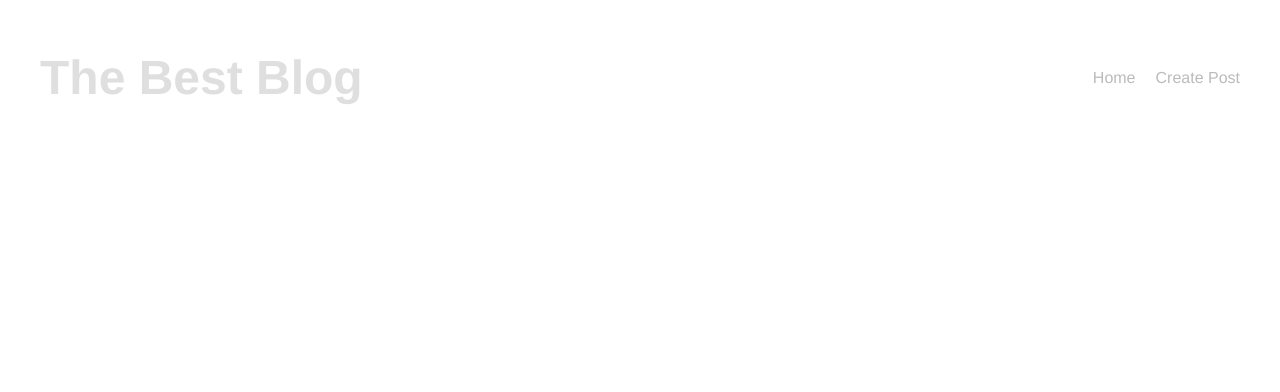
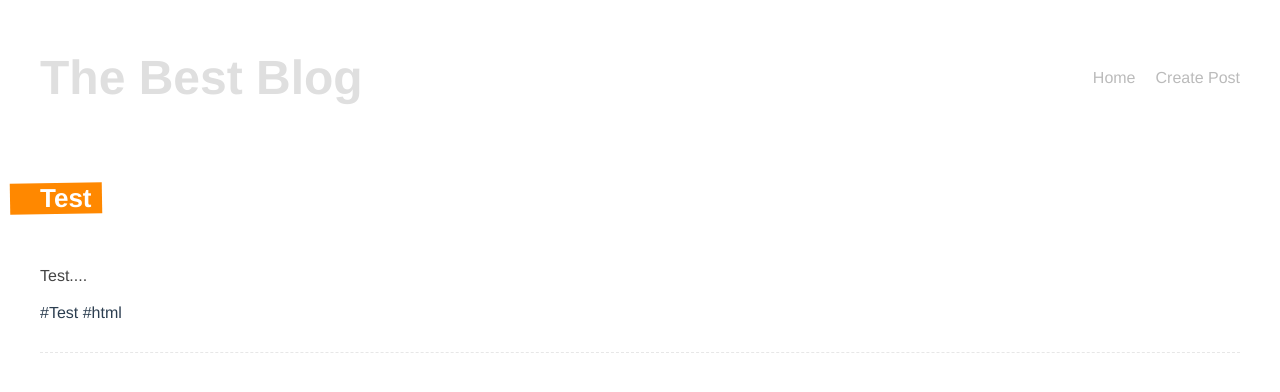
Before and after one commit to DaReplayy/blog-project, a Vue app: page /tags/Test in a window 1280 px wide. Shown: the top 392 px of the page. Built offline with nearby package versions, Linux system fonts and the light colour scheme; data requests are answered from the project's data file.

Commit message:
tag view

```diff
--- a/data/db.json
+++ b/data/db.json
@@ -28,6 +28,15 @@
         "html"
       ],
       "id": 3
+    },
+    {
+      "title": "Test",
+      "body": "This is a test",
+      "tags": [
+        "test",
+        "yes"
+      ],
+      "id": 4
     }
   ]
 }
--- a/src/components/SinglePost.vue
+++ b/src/components/SinglePost.vue
@@ -4,7 +4,7 @@
             <h3>{{ post.title }}</h3>
         </router-link>
         <p>{{ snippet }}</p>
-        <span v-for="tag in post.tags" :key="tag">
+        <span v-for="tag in post.tags" :key="tag" >
             #{{ tag }}
         </span>
     </div>
@@ -12,10 +12,13 @@
 
 <script>
 import { computed } from 'vue'
+import {useRouter} from 'vue-router'
 
 export default {
     props: ['post'],
     setup(props) {
+        const router = useRouter()
+
         const snippet = computed(() => {
             return props.post.body.substring(0, 100) + '....'
         })
--- a/src/router/index.js
+++ b/src/router/index.js
@@ -2,6 +2,7 @@ import { createRouter, createWebHistory } from 'vue-router'
 import Home from '../views/Home.vue'
 import Details from '../views/Details.vue'
 import Create from '../views/Create.vue'
+import Tag from '../views/Tag.vue'
 
 
 const routes = [
@@ -20,6 +21,11 @@ const routes = [
     path: '/create',
     name: 'Create',
     component: Create,
+  },
+  {
+    path: '/tags/:tag',
+    name: 'Tag',
+    component: Tag
   }
 ]
 
--- a/src/views/Create.vue
+++ b/src/views/Create.vue
@@ -21,12 +21,19 @@
 
 <script>
 import { ref } from 'vue'
+import {useRouter} from 'vue-router'
+
 export default {
   setup() {
     const title = ref('')
     const body = ref('')
     const tags = ref([])
     const tag = ref('')
+
+    const router = useRouter()
+
+
+
     const handleKeydown = () => {
       if (!tags.value.includes(tag.value)) {
         tag.value = tag.value.replace(/\s/,'') // remove all whitespace
@@ -47,6 +54,8 @@ export default {
         headers: { 'Content-Type': 'application/json' },
         body: JSON.stringify(post)
       })
+
+      router.push({ name: 'Home' })
     }
 
     return { body, title, tags, tag, handleKeydown, handleSubmit }
--- a/src/views/Details.vue
+++ b/src/views/Details.vue
@@ -12,12 +12,15 @@
 <script>
 import getPost from '../composables/getPost'
 import Spinner from '../components/Spinner'
+import {useRoute} from 'vue-router'
 
 export default {
     props: ['id'],
     components: { Spinner },
     setup(props) {
-        const { post, error, load } = getPost(props.id)
+        const router = useRoute()
+
+        const { post, error, load } = getPost(route.params.id)
 
         load()
 
--- /dev/null
+++ b/src/views/Tag.vue
@@ -0,0 +1,40 @@
+<template>
+  <div class="tag">
+    <div v-if="error">{{ error }}</div>
+    <div v-if="posts.length">
+      <PostList :posts="postsWithTag" />
+    </div>
+    <div v-else>
+      <Spinner />
+    </div>
+  </div>
+</template>
+
+<script>
+import Spinner from '../components/Spinner.vue'
+import PostList from '../components/PostList.vue'
+import getPosts from '../composables/getPosts'
+import { useRoute } from 'vue-router'
+import { computed } from 'vue'
+
+export default {
+  components: { PostList, Spinner },
+  setup() {
+    const route = useRoute()
+    const { posts, error, load } = getPosts()
+    load()
+    const postsWithTag = computed(() => {
+      return posts.value.filter(p => p.tags.includes(route.params.tag))
+    })
+    return { error, posts, postsWithTag }
+  }
+}
+</script>
+
+<style>
+  .tag {
+    max-width: 1200px;
+    margin: 0 auto;
+    padding: 10px;
+  }
+</style>
```
